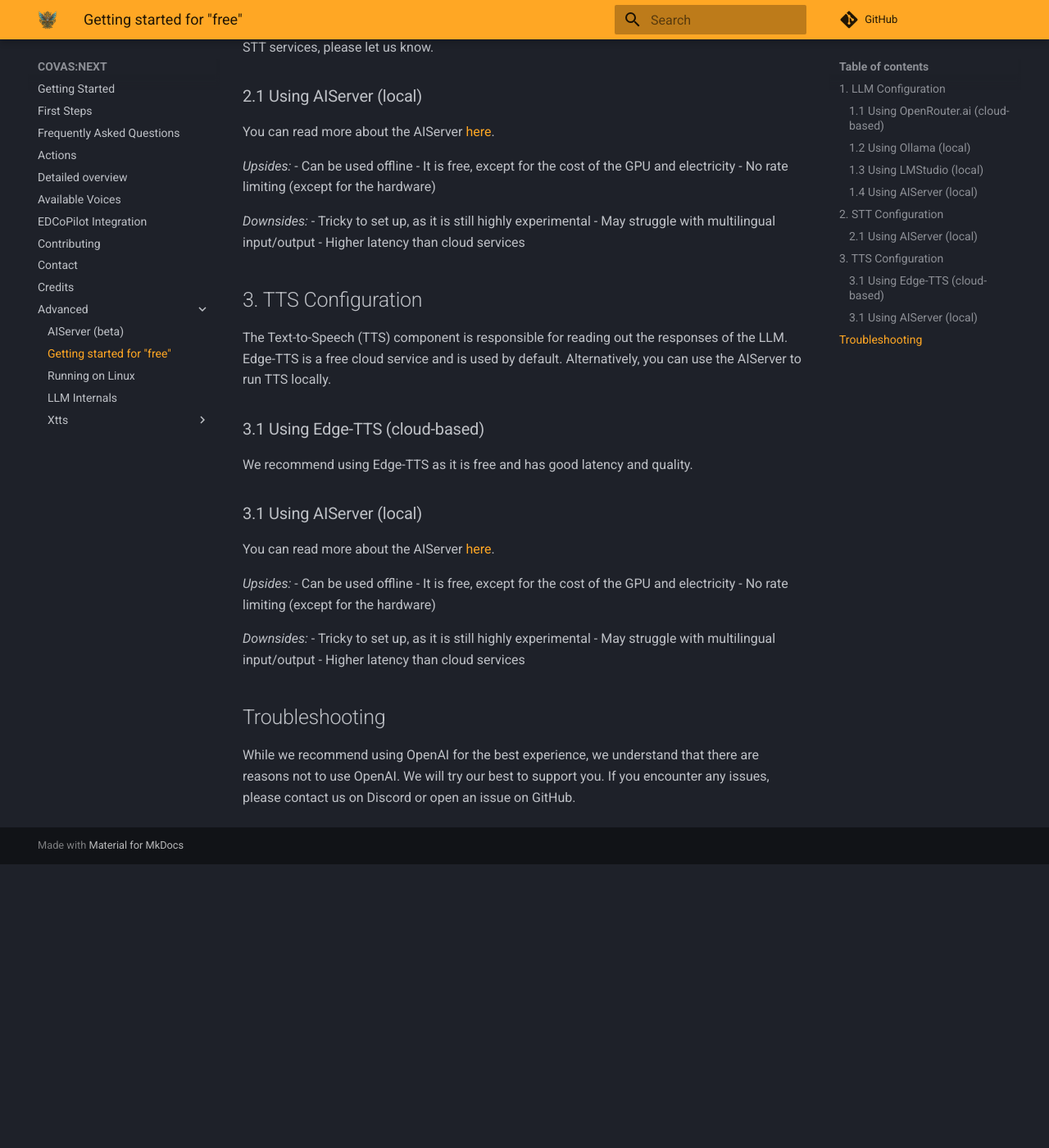
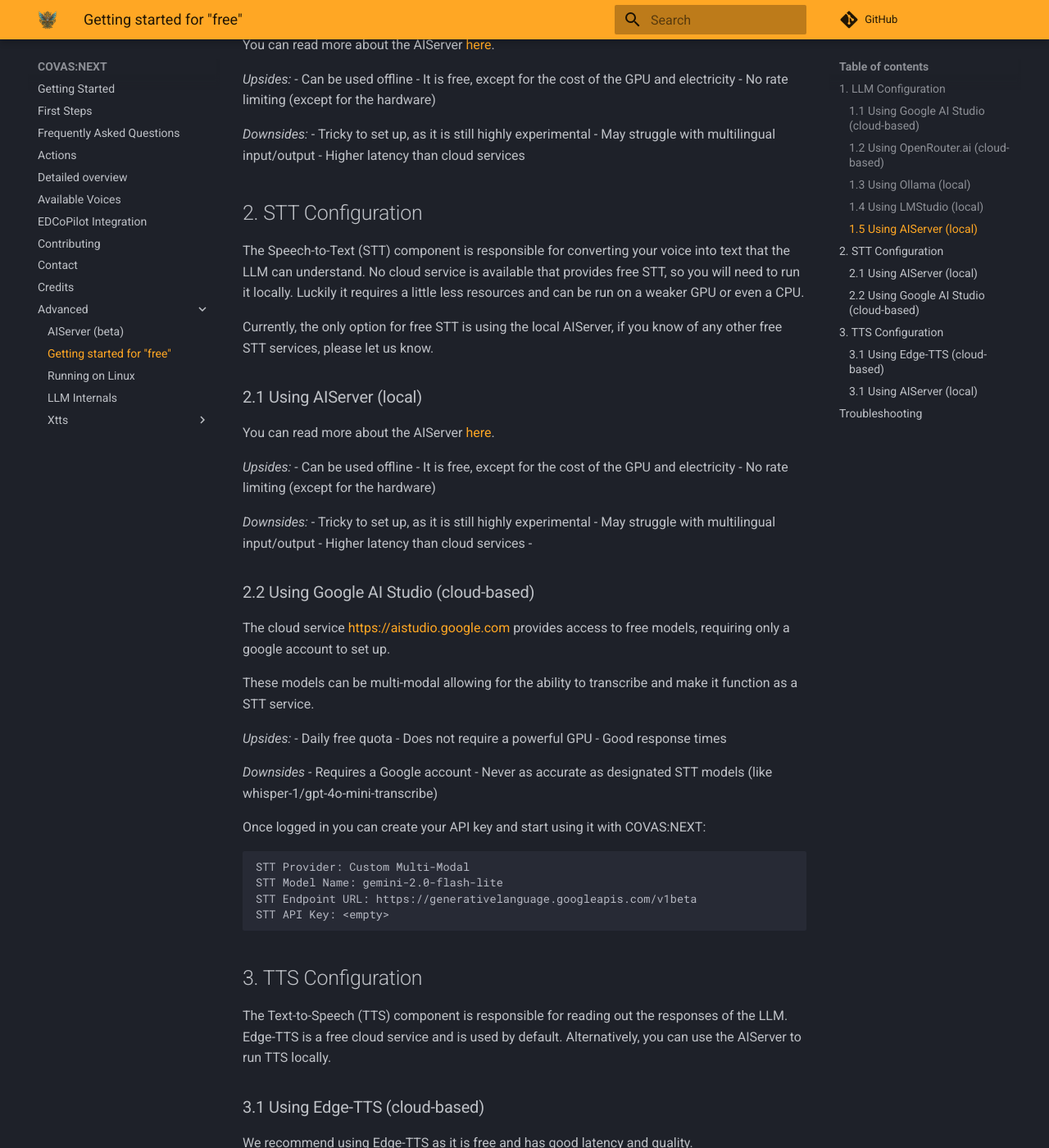
Before and after one commit to RatherRude/Elite-Dangerous-AI-Integration, an MkDocs documentation site: the page built from docs/advanced/freeSetup.md, in a window 1280 px wide and 1400 px high, scrolled down 2369 px. Shown: the whole window at 82% size. Built offline with MkDocs 1.6.1 and Material for MkDocs 9.7.7, drawn with Linux system fonts in a browser that asks for light colours; comment, search, counter and statistics services are not loaded; before the commit the page ends 3423 px from its top, so only the background shows below that; some of the changed text lies outside the part shown.

Commit message:
docs: gemini models

````diff
--- a/docs/advanced/freeSetup.md
+++ b/docs/advanced/freeSetup.md
@@ -11,7 +11,27 @@
 The LLM is the brains of the operation. It is responsible for understanding the context of the conversation and generating the next response or dispatching actions. The LLM is a large model that requires a lot of resources to run, so it requires either using a cloud service or having a really good GPU available.
 
 
-### 1.1 Using OpenRouter.ai (cloud-based)
+### 1.1 Using Google AI Studio (cloud-based)
+The cloud service https://aistudio.google.com provides access to free models, requiring only a google account to set up.
+
+*Upsides:*
+- Daily free quota
+- Does not require a powerful GPU
+- Good response times
+
+*Downsides*
+- Requires a Google account
+
+Once logged in you can create your API key and start using it with COVAS:NEXT:
+
+```
+LLM Provider: Custom
+LLM Model Name: gemini-2.0-flash
+LLM Endpoint URL: https://generativelanguage.googleapis.com/v1beta
+LLM API Key: <your API key>
+```
+
+### 1.2 Using OpenRouter.ai (cloud-based)
 The cloud service https://openrouter.ai provides a free tier that can be used to run the LLM.
 
 *Upsides:*
@@ -86,7 +106,7 @@
 LLM API Key: <empty>
 ```
 
-### 1.4 Using AIServer (local)
+### 1.5 Using AIServer (local)
 You can read more about the AIServer [here](./AIServer.md).
 
 *Upsides:*
@@ -116,6 +136,29 @@
 - Tricky to set up, as it is still highly experimental
 - May struggle with multilingual input/output
 - Higher latency than cloud services
+-
+### 2.2 Using Google AI Studio (cloud-based)
+The cloud service https://aistudio.google.com provides access to free models, requiring only a google account to set up.
+
+These models can be multi-modal allowing for the ability to transcribe and make it function as a STT service.
+
+*Upsides:*
+- Daily free quota
+- Does not require a powerful GPU
+- Good response times
+
+*Downsides*
+- Requires a Google account
+- Never as accurate as designated STT models (like whisper-1/gpt-4o-mini-transcribe)
+
+Once logged in you can create your API key and start using it with COVAS:NEXT:
+
+```
+STT Provider: Custom Multi-Modal
+STT Model Name: gemini-2.0-flash-lite
+STT Endpoint URL: https://generativelanguage.googleapis.com/v1beta
+STT API Key: <empty>
+```
 
 ## 3. TTS Configuration
 The Text-to-Speech (TTS) component is responsible for reading out the responses of the LLM. Edge-TTS is a free cloud service and is used by default. Alternatively, you can use the AIServer to run TTS locally.
````
Also changed, not shown: other parts of docs/advanced/freeSetup.md (+2 -2 lines).
